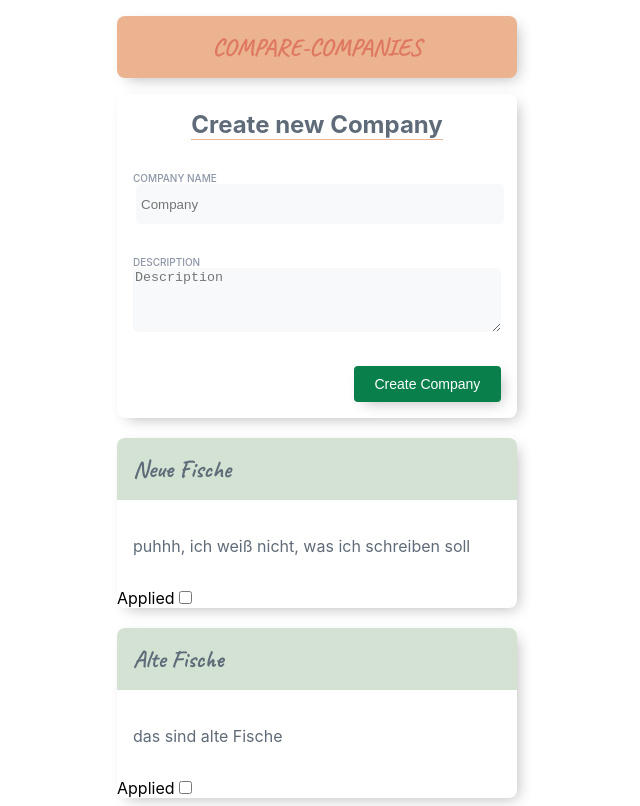
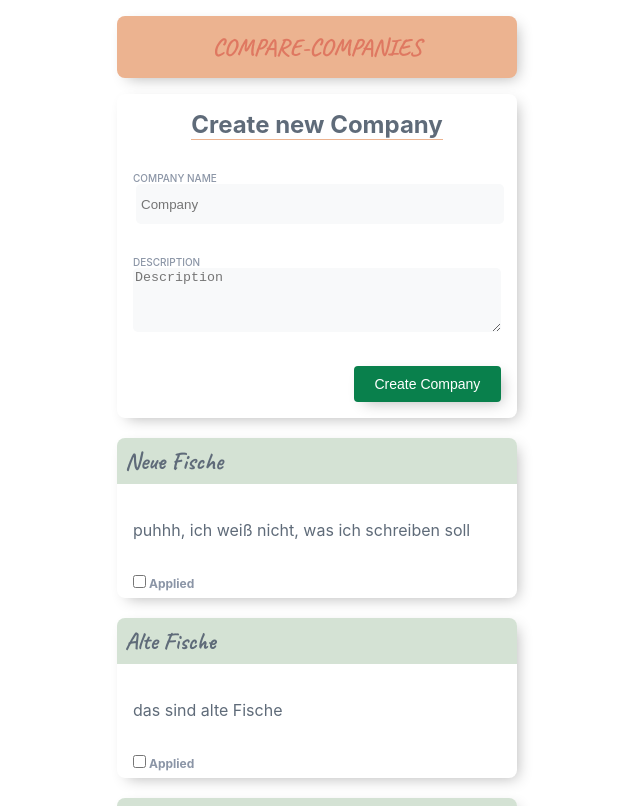
Before and after one commit to Torfeltorfel/NF-CompareCompanies, a React (Vite) app: page / in a window 1280 px wide. Shown: the top 806 px of the page, without its empty margins (323-963 px from the left). Built offline with nearby package versions, Linux system fonts and the light colour scheme.

Commit message:
CSS for applied checkbox

```diff
--- a/src/app/components/Card/Card.module.css
+++ b/src/app/components/Card/Card.module.css
@@ -10,9 +10,14 @@
 .card__header {
   color: var(--grey-800-text);
   background-color: #d4e2d4;
-  padding: 1rem;
+  padding: 0.5rem;
   border-radius: 8px 8px 0 0;
   font-family: 'Caveat', cursive;
+}
+
+.card__header--applied {
+  color: var(--grey-700-text);
+  background-color: #e1e9e1;
 }
 
 .card__description {
@@ -20,7 +25,18 @@
   padding: 1rem;
 }
 
-.card--applied {
+.card--applied,
+.card__description--applied {
   background-color: var(--grey-100-background-light);
   color: var(--grey-700-text-light);
 }
+
+.checkbox {
+  margin-left: 1rem;
+}
+
+.checkboxLabel {
+  font-size: 12px;
+  font-weight: 700;
+  color: var(--grey-700-text-light);
+}
--- a/src/app/components/Card/Card.tsx
+++ b/src/app/components/Card/Card.tsx
@@ -15,15 +15,29 @@ function Card({ header, description }: CardProps): JSX.Element {
     <section
       className={`${classes.card} ${applied ? classes['card--applied'] : ''}`}
     >
-      <h2 className={classes.card__header}>{header}</h2>
-      <p className={classes.card__description}>{description}</p>
-      <label htmlFor="checkbox">Applied</label>
+      <h2
+        className={`${classes.card__header} ${
+          applied ? classes[`card__header--applied`] : ''
+        }`}
+      >
+        {header}
+      </h2>
+      <p
+        className={`${classes.card__description} ${
+          applied ? classes['card__description--applied'] : ''
+        }`}
+      >
+        {description}
+      </p>
       <input
         type="checkbox"
         id="checkbox"
         className={classes.checkbox}
         onClick={modifyApply}
       />
+      <label htmlFor="checkbox" className={classes.checkboxLabel}>
+        Applied
+      </label>
     </section>
   );
 }
```
